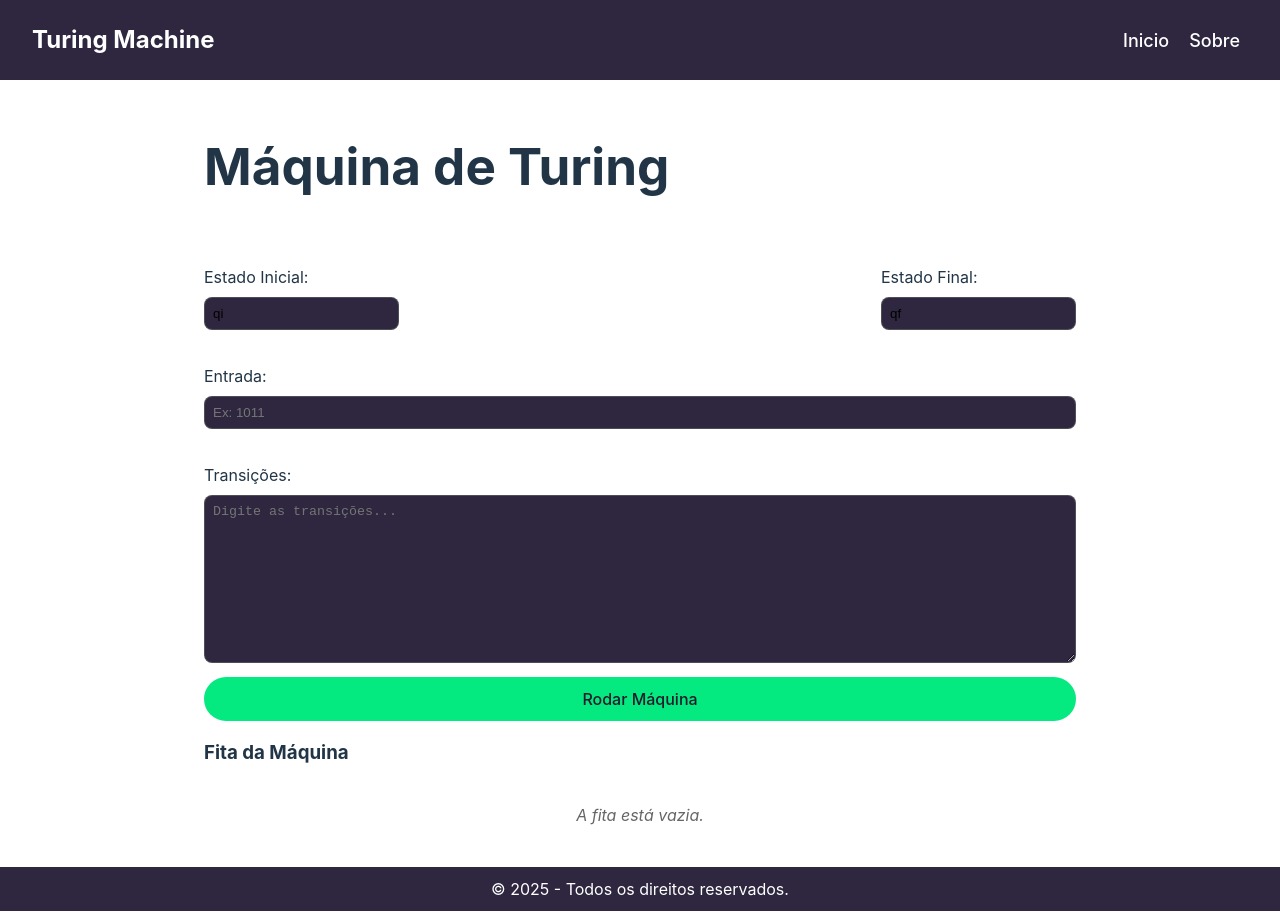
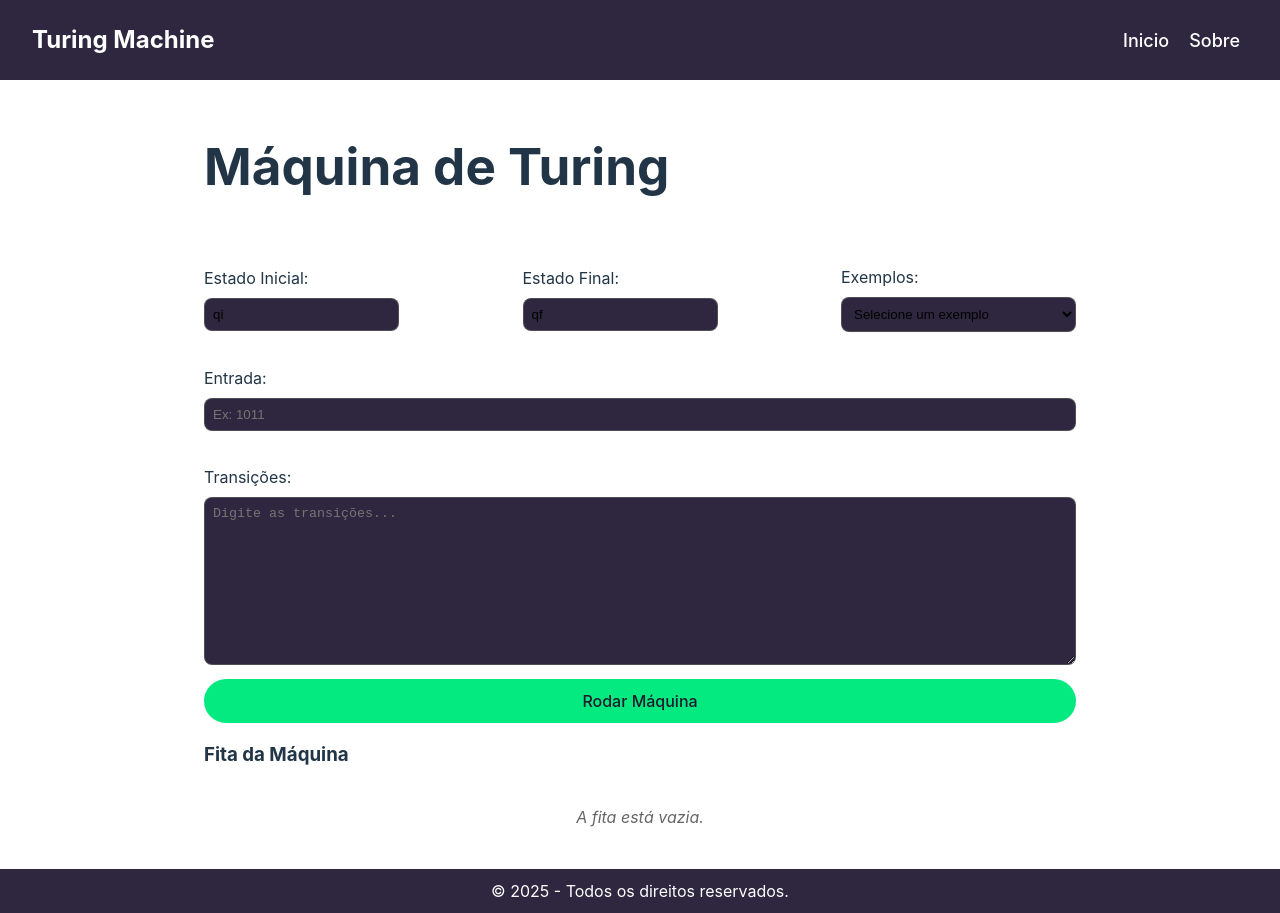
Before and after one commit to vctrwesley/turing-simulator, a React (Vite) app: page / in a window 1280 px wide. Built offline with nearby package versions, Linux system fonts and the light colour scheme.

Commit message:
subindo exemplos do select e ajustes da mensagem de sucesso e erro

```diff
--- a/src/pages/Home.tsx
+++ b/src/pages/Home.tsx
@@ -20,6 +20,17 @@ const Home = () => {
   const [statusMessage, setStatusMessage] = useState(""); // Para armazenar a mensagem de status
   const [statusClass, setStatusClass] = useState(""); // Para armazenar a classe CSS
 
+  const examples = [
+    {
+      name: "Exemplo padrão",
+      transitions: `qi,1,qi,1,>\nqi,0,qi,0,>\nqi,_,q1,Y,<\nq1,1,q1,1,<\nq1,0,q1,0,<\nq1,_,qf,X,>`
+    },
+    {
+      name: "Números binários divisíveis por 3",
+      transitions: `qi,0,qi,0,>\nqi,1,q1,1,>\nq1,0,q2,0,>\nq1,1,qi,1,>\nq2,0,q1,0,>\nq2,1,q2,1,>\nqi,_,qf,_,>`
+    }
+  ];
+
   // Inicializa a fita com espaços extras ao redor do input
   const initializeTape = (input: string) => {
     const tape = `____${input}____`.split(""); // Fita com espaços extras
@@ -30,6 +41,10 @@ const Home = () => {
 
   // Submete os dados para a API e processa a resposta
   const handleSubmit = async () => {
+    // Limpar a mensagem de status ao iniciar a submissão
+    setStatusMessage("");
+    setStatusClass("");
+
     const requestData = {
       input,
       initialState,
@@ -175,6 +190,26 @@ const Home = () => {
                 onChange={(e) => setFinalState(e.target.value)}
                 placeholder="Ex: qf"/>
             </div>
+            <div className="container-input">
+              <label>Exemplos:</label>
+              <select
+                onChange={(e) => {
+                  const selectedExample = examples.find(
+                    (example) => example.name === e.target.value
+                  );
+                  if (selectedExample) {
+                    setBodyTransitions(selectedExample.transitions);
+                  }
+                }}
+              >
+                <option value="">Selecione um exemplo</option>
+                {examples.map((example) => (
+                  <option key={example.name} value={example.name}>
+                    {example.name}
+                  </option>
+                ))}
+              </select>
+            </div>
           </div>
           <div className="container">
             <div className="container-input entrada">
--- a/src/pages/home.css
+++ b/src/pages/home.css
@@ -25,7 +25,8 @@
   margin-bottom: 8px;
 }
 
-.container-input input {
+.container-input input,
+.container-input select {
   padding: 8px;
   margin-bottom: 14px;
   border-radius: 8px;
```
